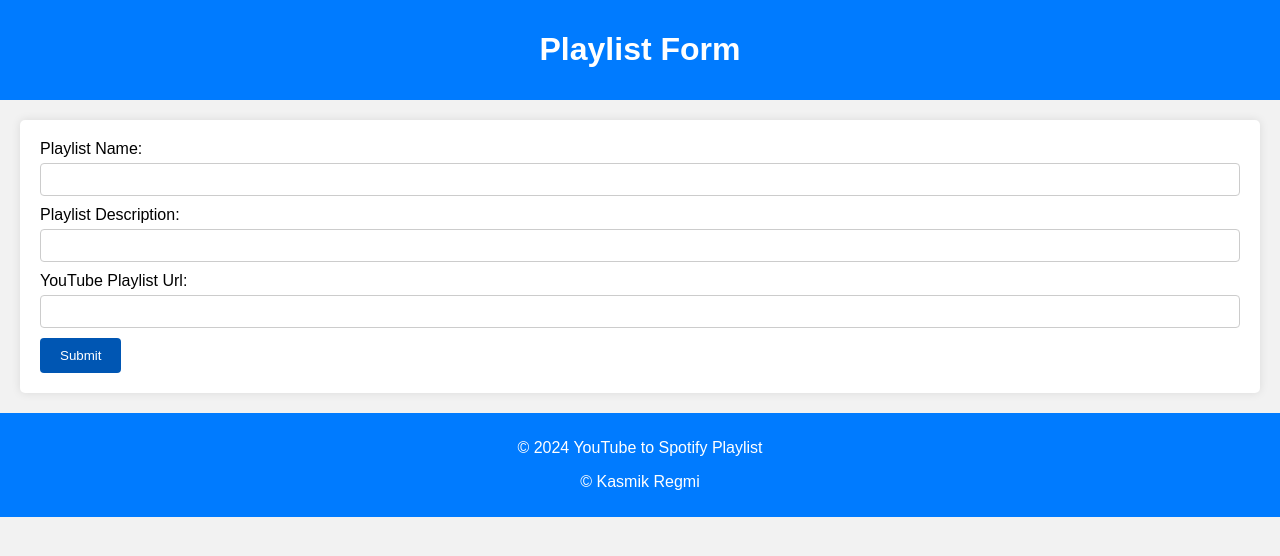
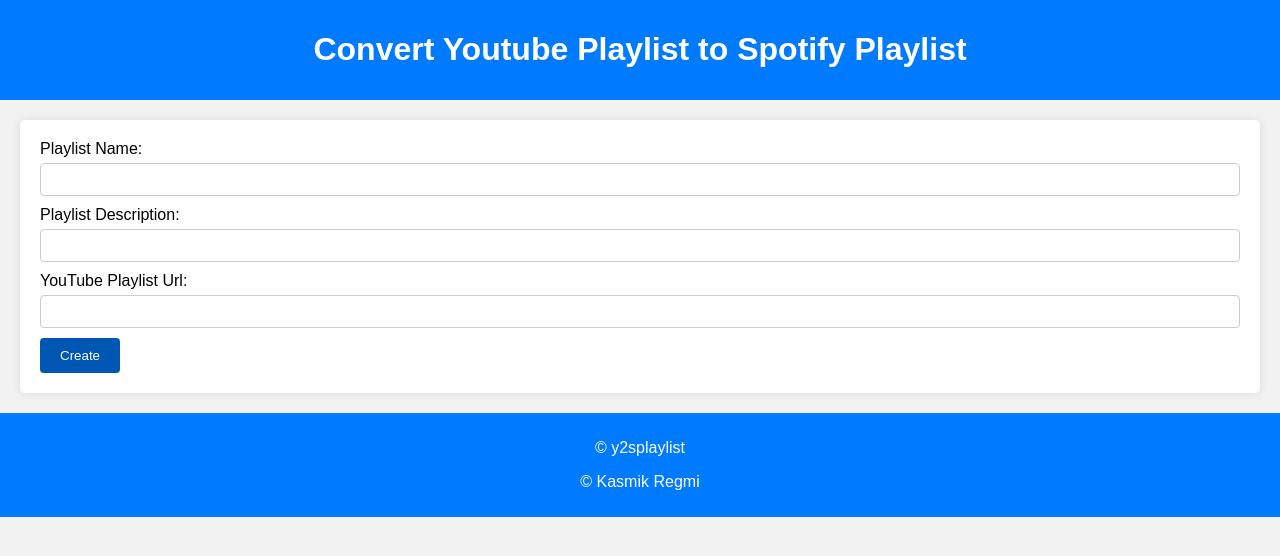
Before and after one commit to Kasmik004/youtube_playlist_to_spotify_playlist, a Flask app: page /index in a window 1280 px wide. Shown: the top 556 px of the page. Run offline with Flask 3, Linux system fonts and the light colour scheme.

Commit message:
Update index.html

```diff
--- a/templates/index.html
+++ b/templates/index.html
@@ -64,7 +64,7 @@
 </head>
 <body>
     <header>
-        <h1>Playlist Form</h1>
+        <h1>Convert Youtube Playlist to Spotify Playlist</h1>
     </header>
 
     <main>
@@ -76,7 +76,7 @@
                 <input type="text" name="des" required><br>
                 <label for="id">YouTube Playlist Url:</label>
                 <input type="text" name="id" required><br>
-                <button type="submit">Submit</button>
+                <button type="submit">Create</button>
             </form>
         </section>
 
@@ -92,7 +92,7 @@
     </main>
 
     <footer>
-        <p>&copy; 2024 YouTube to Spotify Playlist</p>
+        <p>&copy; y2splaylist</p>
         <p>&copy; Kasmik Regmi</p>
     </footer>
 </body>
```
